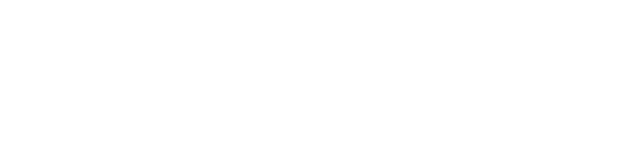
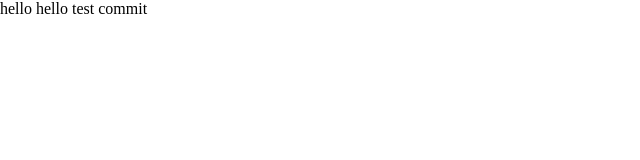
Before and after one commit to o-kozakovskyj/live-codding-html, a plain HTML site: page 22-06-22/task1/index.html in a window 1280 px wide. Shown: the whole page, without its empty margins (0-640 px from the left). Drawn offline with nearby package versions, Linux system fonts and the light colour scheme.

Commit message:
test commit

```diff
--- a/22-06-22/task1/index.html
+++ b/22-06-22/task1/index.html
@@ -13,6 +13,6 @@
     <link rel="stylesheet" href="./styles.css">
   </head>
   <body>
-
+    hello hello test commit
   </body>
 </html>
```
